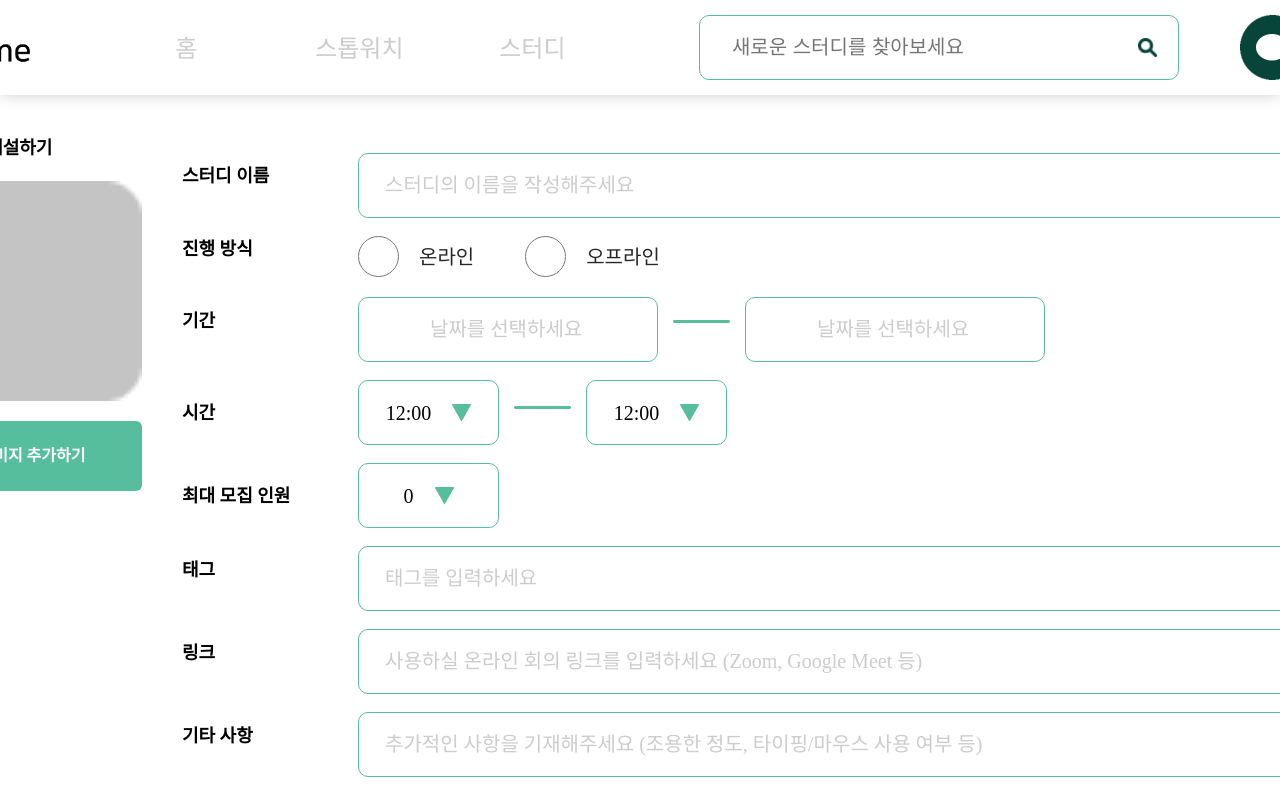
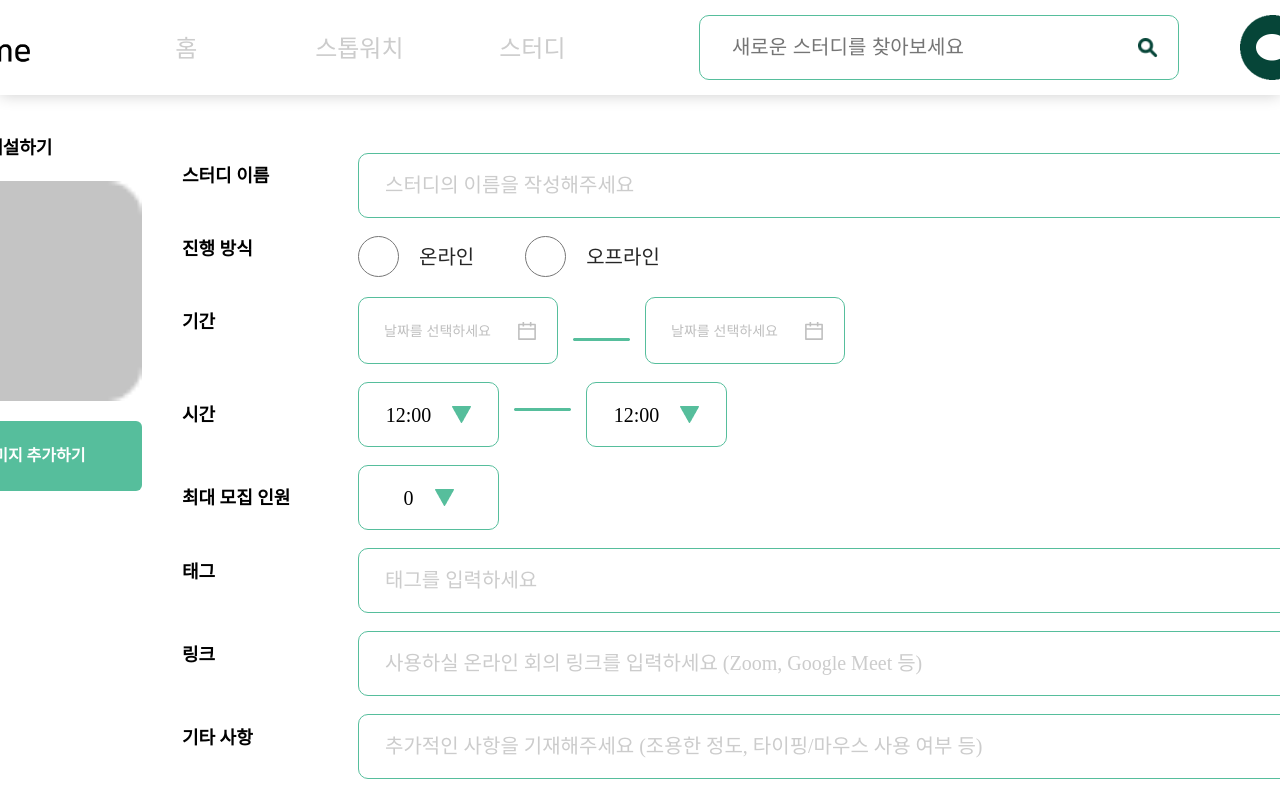
Before and after one commit to SwithMe/SwitMe, a React (Create React App) app in the folder FrontEnd/: page /#/makestudy in a window 1280 px wide. Shown: the top 800 px of the page. Built offline with nearby package versions, Linux system fonts and the light colour scheme; a web font is replaced by a local one.

Commit message:
fix: datePicker

```diff
--- a/FrontEnd/src/_actions/actions.js
+++ b/FrontEnd/src/_actions/actions.js
@@ -236,7 +236,7 @@ export const getUserStopwatch = (user_idx) => {
 //스터디 수정
 export const editstudy = (study_id, dataToSubmit) => {
   const request = axios
-    .post(`${USER_SERVER}/list/array/fix/${study_id}`, dataToSubmit)
+    .put(`${USER_SERVER}/list/array/fix/${study_id}`, dataToSubmit)
     .then((request) => request.data)
     .catch((error) => {});
   return {
--- a/FrontEnd/src/pages/EditStudy.js
+++ b/FrontEnd/src/pages/EditStudy.js
@@ -142,6 +142,7 @@ const EditStudy = ({ match }) => {
         history.push(`/`);
       } else {
         console.log("스터디 수정 실패");
+        console.log(response);
       }
     });
   };
@@ -293,12 +294,13 @@ const EditStudy = ({ match }) => {
                   borderColor: "#56BE9C",
                   borderRadius: "10px",
                   fontSize: "20px",
-                  paddingLeft: "20px",
+                  paddingLeft: "25px",
+                  paddingRight: "20px",
                   width: "200px",
                 }}
                 title={study.termstart}
                 format="YYYY/MM/DD"
-                placeholder="날짜를 입력하세요"
+                placeholder={study.termstart}
                 onChange={(date, dateString) =>
                   handleTermStartChange(date, dateString, 1)
                 }
@@ -326,12 +328,13 @@ const EditStudy = ({ match }) => {
                   borderColor: "#56BE9C",
                   borderRadius: "10px",
                   fontSize: "20px",
-                  paddingLeft: "20px",
+                  paddingLeft: "25px",
                   width: "200px",
+                  paddingRight: "20px",
                 }}
                 title={study.termend}
                 format="YYYY/MM/DD"
-                placeholder="날짜를 입력하세요"
+                placeholder={study.termend}
                 onChange={(date, dateString) =>
                   handleTermEndChange(date, dateString, 2)
                 }
--- a/FrontEnd/src/pages/MakeStudy.js
+++ b/FrontEnd/src/pages/MakeStudy.js
@@ -8,6 +8,10 @@ import Button from "../components/Button";
 import { useHistory } from "react-router";
 import { useDispatch } from "react-redux";
 import { makestudy } from "../_actions/actions";
+
+//antd datePicker
+import { DatePicker } from "antd";
+import "antd/dist/antd.css";
 
 const Wrapper = styled.div`
   display: flex;
@@ -131,6 +135,22 @@ const MakeStudy = () => {
     setStudy({ ...study, [name]: value });
   };
 
+  //DatePicker
+
+  const handleTermStartChange = (date, dateString, id) => {
+    dateString = dateString.replaceAll("/", "-");
+    study.termstart = dateString;
+    console.log(study.termstart);
+    console.log(study);
+  };
+
+  const handleTermEndChange = (date, dateString, id) => {
+    dateString = dateString.replaceAll("/", "-");
+    study.termend = dateString;
+    console.log(study.termend);
+    console.log(study);
+  };
+
   return (
     <Wrapper>
       <Header page="3" />
@@ -224,8 +244,8 @@ const MakeStudy = () => {
             <Textbox>
               <Title>기간</Title>
             </Textbox>
-            <Inputbox>
-              <Input
+            <Inputbox style={{ paddingTop: "18px" }}>
+              {/* <Input
                 name="termstart"
                 value={study.termstart}
                 placeholder="날짜를 선택하세요"
@@ -234,7 +254,23 @@ const MakeStudy = () => {
                 marginTop="18"
                 validinput="true"
                 onChange={onInputChange}
-              ></Input>
+              ></Input> */}
+              <DatePicker
+                style={{
+                  borderColor: "#56BE9C",
+                  borderRadius: "10px",
+                  fontSize: "20px",
+                  paddingLeft: "25px",
+                  paddingRight: "20px",
+                  width: "200px",
+                }}
+                title={study.termstart}
+                format="YYYY/MM/DD"
+                placeholder="날짜를 선택하세요"
+                onChange={(date, dateString) =>
+                  handleTermStartChange(date, dateString, 1)
+                }
+              />
               <div style={{ margin: "15px", marginTop: "30px" }}>
                 <img
                   alt="line"
@@ -242,7 +278,7 @@ const MakeStudy = () => {
                   style={{ width: "57px", height: "3px" }}
                 />
               </div>
-              <Input
+              {/* <Input
                 name="termend"
                 value={study.termend}
                 placeholder="날짜를 선택하세요"
@@ -251,7 +287,23 @@ const MakeStudy = () => {
                 marginTop="18"
                 validinput="true"
                 onChange={onInputChange}
-              ></Input>
+              ></Input> */}
+              <DatePicker
+                style={{
+                  borderColor: "#56BE9C",
+                  borderRadius: "10px",
+                  fontSize: "20px",
+                  paddingLeft: "25px",
+                  width: "200px",
+                  paddingRight: "20px",
+                }}
+                title={study.termend}
+                format="YYYY/MM/DD"
+                placeholder="날짜를 선택하세요"
+                onChange={(date, dateString) =>
+                  handleTermEndChange(date, dateString, 2)
+                }
+              />
             </Inputbox>
           </Row>
 
```
